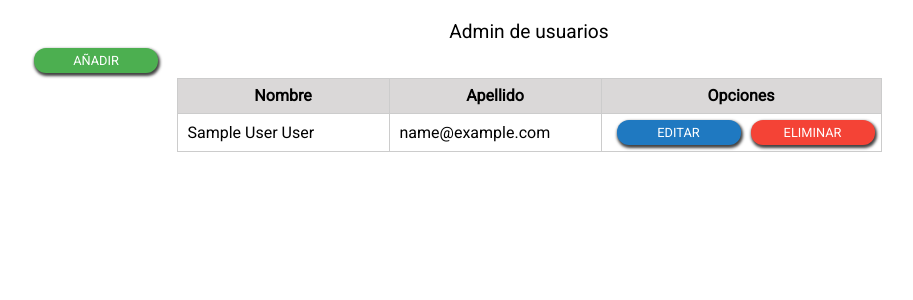
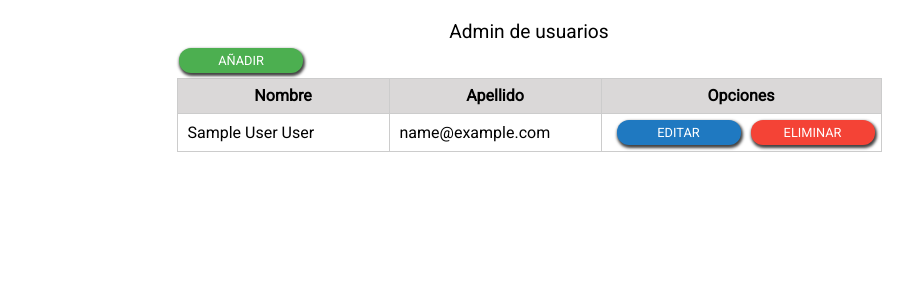
Before and after one commit to ibooio/users-admin, a PHP site: page /users/user/index in a window 1280 px wide. Shown: the part 29-329 px from the top of the page, without its empty margins (111-1024 px from the left). Run offline with PHP 8.4, Linux system fonts and the light colour scheme; the visitor is signed in with stand-in values (Sample User, id 1); tables that the repository leaves empty or names only in its code hold one stand-in row (values such as "Sample post").

Commit message:
margin btn add

```diff
--- a/assets/css/app.css
+++ b/assets/css/app.css
@@ -92,6 +92,10 @@ header a{
     font-size: 1.2em;
 }
 
+.add{
+    margin-left: 150px !important;
+}
+
 table{
     margin: 0 auto;
 }
@@ -130,9 +134,6 @@ table td{
     cursor: pointer;
 }
 
-table{
-
-}
 #form-box{
     display: none;
 }
```
